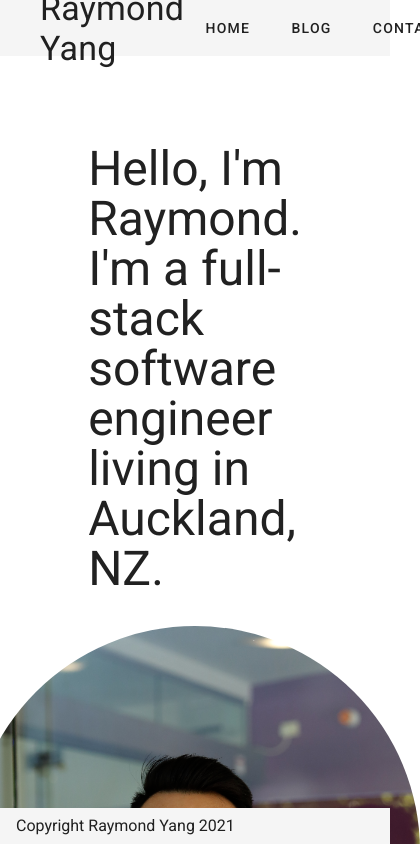
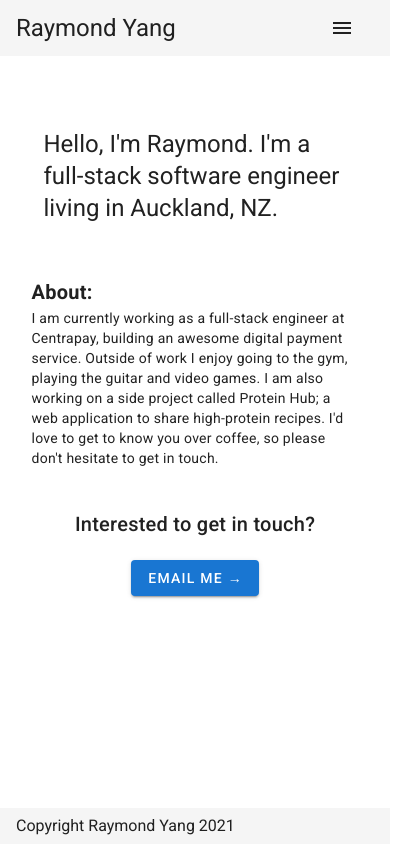
Before and after one commit to Ray2126/personal-website, a Vue app: page / in a window 390 px wide. Shown: the top 844 px of the page, 420 px wide, since content can reach past the window. Built offline with nearby package versions, Linux system fonts and the light colour scheme.

Commit message:
Add mobile support

```diff
--- a/src/App.vue
+++ b/src/App.vue
@@ -6,13 +6,47 @@
       flat
     >
       <div
-        class="text-h4 ml-6"
-        style="cursor:pointer;"
+        class="text-h5 text-sm-h4"
+        style="
+          cursor:pointer;
+          min-width:30%;
+        "
         @click="$router.push('/')"
       >
         Raymond Yang
       </div>
       <v-spacer />
+      <div
+        v-if="showMobileMenu"
+        class="text-center"
+      >
+        <v-menu offset-y>
+          <template v-slot:activator="{ on, attrs }">
+            <v-btn
+              text
+              v-bind="attrs"
+              v-on="on"
+            >
+              <v-icon>
+                mdi-menu
+              </v-icon>
+            </v-btn>
+          </template>
+          <v-list>
+            <v-list-item
+              v-for="(item, index) in navItems"
+              :key="index"
+            >
+              <v-list-item-title @click="$router.push(item.path)">
+                <v-btn text>
+                  {{ item.title }}
+                </v-btn>
+              </v-list-item-title>
+            </v-list-item>
+          </v-list>
+        </v-menu>
+      </div>
+      <div v-else>
         <v-btn text>
           <span
             class="mx-1"
@@ -37,9 +71,16 @@
             Contact
           </span>
         </v-btn>
+      </div>
     </v-app-bar>
 
-    <v-main class="container-wrapper">
+    <v-main
+      class="mt-12"
+      :style="`
+        margin: auto;
+        max-width: ${containerMaxWidth};
+      `"
+    >
       <v-container fluid>
         <router-view />
       </v-container>
@@ -54,15 +95,46 @@
 
 export default {
   name: 'App',
+
+  data() {
+    return {
+      navItems: [
+        {
+          title: 'About',
+          path: '/',
+        },
+        {
+          title: 'Blog',
+          path: '/blog',
+        },
+        {
+          title: 'Contact',
+          path: '/contact',
+        }
+      ],
+      responsiveStyles: {
+        mobile: {
+          containerMaxWidth: '90%'
+        },
+        desktop: {
+          containerMaxWidth: '60%'
+        }
+      }
+    };
+  },
+
+  computed: {
+    device() {
+      return this.$vuetify.breakpoint.smAndDown ? 'mobile' : 'desktop';
+    },
+
+    containerMaxWidth() {
+      return this.responsiveStyles[this.device].containerMaxWidth;
+    },
+
+    showMobileMenu() {
+      return this.device === 'mobile';
+    }
+  }
 };
 </script>
-
-<style scoped>
-
-.container-wrapper {
-  margin: auto;
-  max-width: 60%;
-  margin-top: 64px;
-}
-
-</style>
--- a/src/views/Contact.vue
+++ b/src/views/Contact.vue
@@ -1,7 +1,7 @@
 <template>
   <v-container fluid>
     <v-row
-      class="text-h4 d-flex justify-center mb-5"
+      class="text-h5 text-sm-h4 text-md-h3 d-flex justify-center mb-5"
       style="text-align:center;"
     >
       Interested to get in touch? <br>
@@ -51,7 +51,7 @@
       </v-col>
     </v-row>
     <v-row
-      class="text-h4 d-flex justify-center mb-5"
+      class="text-h5 text-sm-h4 text-md-h3 d-flex justify-center mb-5"
       style="text-align:center;"
     >
       And here is my CV!
--- a/src/views/Home.vue
+++ b/src/views/Home.vue
@@ -1,24 +1,17 @@
 <template>
   <v-container fluid>
-    <v-row class="mb-5">
-      <v-col class="d-flex justify-center text-h3">
+    <v-row class="mb-10">
+      <v-col class="d-flex justify-center text-h5 text-sm-h4 text-md-h3">
         Hello, I'm Raymond. I'm a full-stack software engineer living in Auckland, NZ.
       </v-col>
     </v-row>
-    <v-row class="mx-auto d-flex justify-center mb-5">
-      <img
-        src="../assets/portrait.png"
-        alt="My Photo"
-        class="rounded-pill"
-      >
-    </v-row>
-    <v-row class="text-h5">
+    <v-row class="text-h6 text-sm-h5">
       <b>About:</b>
     </v-row>
-    <v-row class="text-body-1 mb-10">
+    <v-row class="text-body-2 text-sm-body-1 mb-10">
       I am currently working as a full-stack engineer at Centrapay, building an awesome digital payment service. Outside of work I enjoy going to the gym, playing the guitar and video games. I am also working on a side project called Protein Hub; a web application to share high-protein recipes. I'd love to get to know you over coffee, so please don't hesitate to get in touch.
     </v-row>
-    <v-row class="text-h4 d-flex justify-center mb-5">
+    <v-row class="text-h6 text-sm-h5 text-md-h4 d-flex justify-center mb-5">
       Interested to get in touch?
     </v-row>
     <v-row class="d-flex justify-center mb-5">
```
Also changed, not shown: src/assets/portrait.png (deleted), src/views/posts/firstPost.vue (added). Lines whose indentation alone changed are shown as unchanged.
